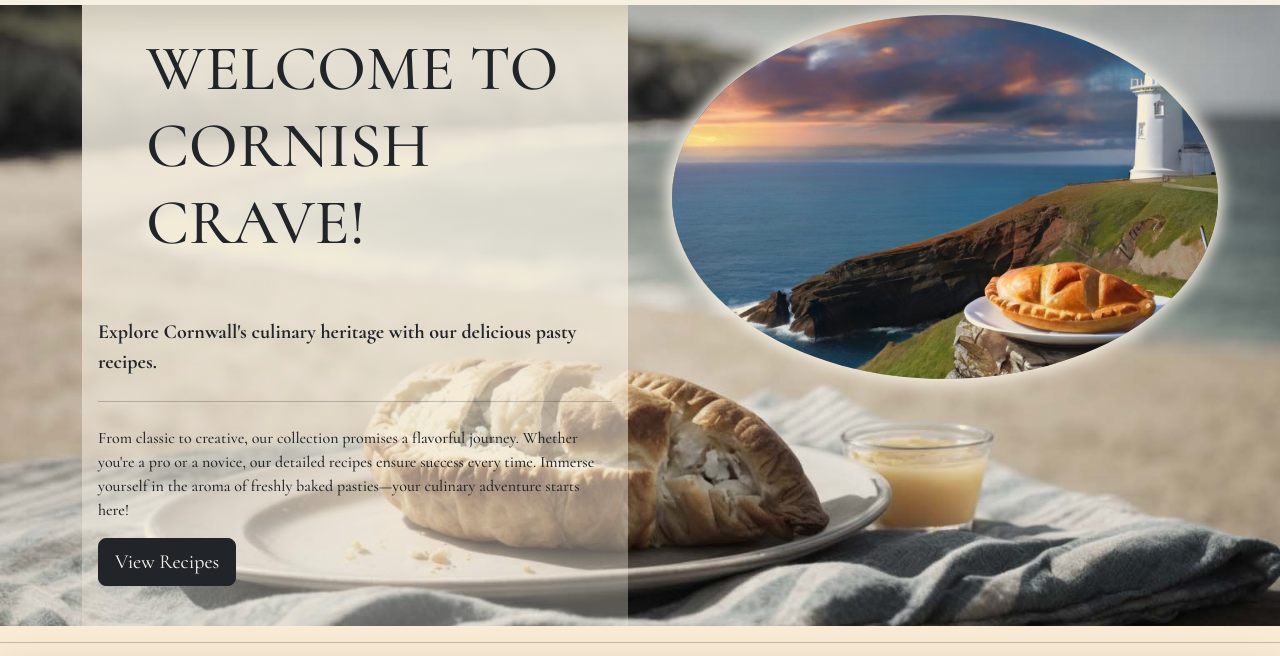
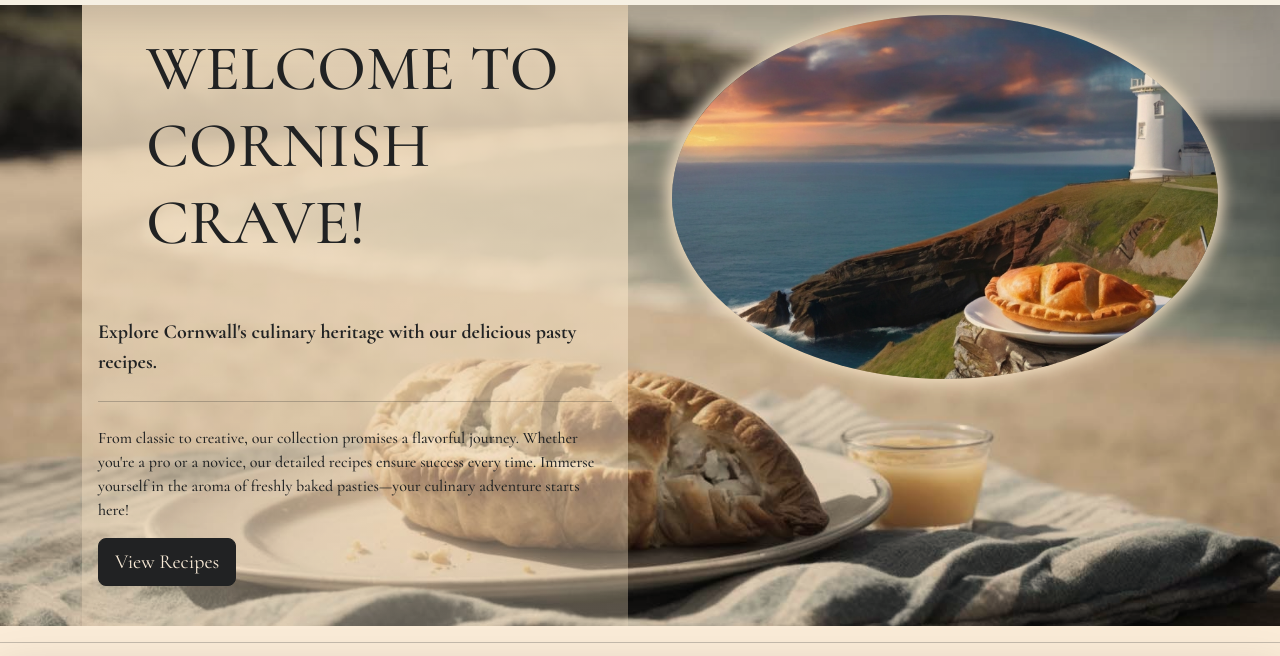
Before and after one commit to CiaranBrain/CornishCrave, a plain HTML site: page index.html in a window 1280 px wide. Shown: the part 81-737 px from the top of the page. Drawn offline with nearby package versions, Linux system fonts and the light colour scheme.

Commit message:
changed background blend mode to multiply

```diff
--- a/assets/css/style.css
+++ b/assets/css/style.css
@@ -33,7 +33,7 @@ background: linear-gradient(0deg, rgba(246,240,227,0.304359243697479) 0%, rgba(2
   overflow: auto;
   min-height: 50vh;
   background-color: #f6f0e3;
-  mix-blend-mode: darken;
+  mix-blend-mode: multiply;
 }
 
 .card {
```
